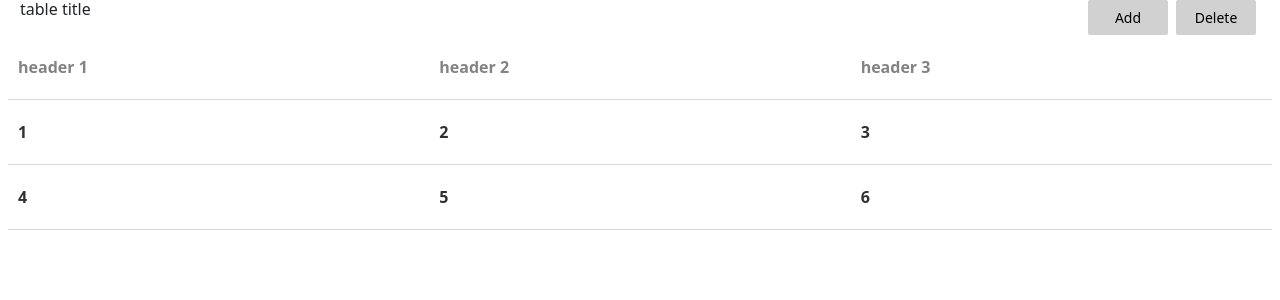
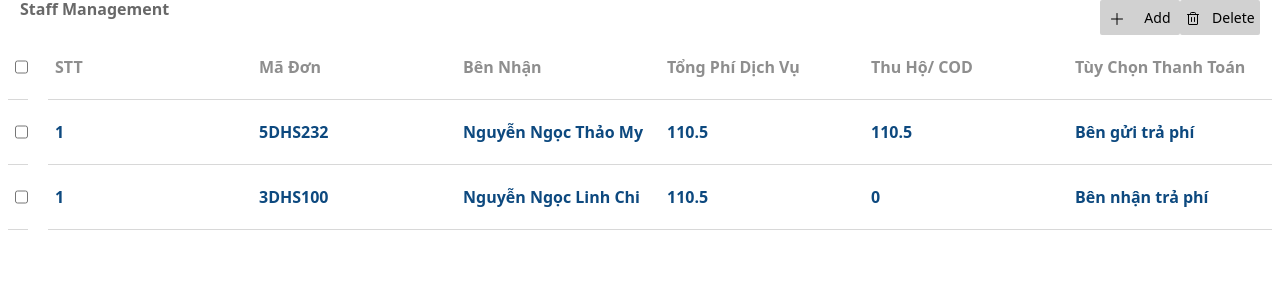
Before and after one commit to jaysonguyen/Web-Ecommerce-Delivery, a React (Create React App) app: page / in a window 1280 px wide. Shown: the top 300 px of the page. Built offline with nearby package versions, Linux system fonts and the light colour scheme.

Commit message:
add style

```diff
--- a/package.json
+++ b/package.json
@@ -7,6 +7,7 @@
     "@testing-library/jest-dom": "^5.17.0",
     "@testing-library/react": "^13.4.0",
     "@testing-library/user-event": "^13.5.0",
+    "phosphor-react": "^1.4.1",
     "prettier": "^3.0.3",
     "react": "^18.2.0",
     "react-dom": "^18.2.0",
--- a/src/App.jsx
+++ b/src/App.jsx
@@ -2,16 +2,15 @@ import "./App.css";
 import "./assets/css/plugin.css";
 import { BrowserRouter as Router, Routes, Route } from "react-router-dom";
 
-import { MyTable } from "./components/template/table/MyTable/MyTable";
-
 import "https://cdn.jsdelivr.net/npm/bootstrap@5.2.3/dist/js/bootstrap.min.js";
 import "https://cdn.jsdelivr.net/npm/bootstrap@5.2.3/dist/js/bootstrap.bundle.min.js";
+import { StaffScreen } from "./pages/admin/staff/StaffScreen";
 
 function App() {
   return (
     <Router>
       <Routes>
-        <Route path={"/"} element={<MyTable />}></Route>
+        <Route path={"/"} element={<StaffScreen />}></Route>
       </Routes>
     </Router>
   );
--- a/src/assets/css/style.css
+++ b/src/assets/css/style.css
@@ -1,16 +1,22 @@
 :root {
   --primary-color: #4d28d2;
   --primary-dark: #3015be;
-  --text-color-primary: #323030;
-  --text-color-primary-rgba: 50, 48, 48;
+  --text-color-primary: #0D497F;
+  --text-color-primary-rgba: 13, 73, 127;
+  --text-color-second-rgba: 66, 66, 66;
   --border-color: #ccc;
   --tab-color: #424242;
   --text-color-gray: #c8c8c8;
   --text-white: #fff;
 
+  --color-warning: rgb(245, 245, 53);
+  --color-error: rgb(245, 39, 39);
+  --color-success: rgb(41, 147, 0);
+
   --border-radius-3: 3px;
   --border-weight: 600;
   --text-size-12: 12px;
+  --text-size-title: 22px;
 }
 
 * {
--- a/src/components/template/button/MyButton/MyButton.css
+++ b/src/components/template/button/MyButton/MyButton.css
@@ -1,3 +1,3 @@
-.mybutton:hover{
+.mybutton{
 
 }
--- a/src/components/template/button/MyButton/MyButton.js
+++ b/src/components/template/button/MyButton/MyButton.js
@@ -4,7 +4,7 @@ import "./MyButton.css";
 export const MyButton = ({
   text,
   callback,
-  icon = "",
+  icon = <div></div>,
   bgColor = "rgba(179,179,179,0.6)",
   fontColor = "#3d3d3d",
   height = 35,
@@ -31,7 +31,7 @@ export const MyButton = ({
       onMouseLeave={() => setIsHovered(false)}
       onClick={callback}
       style={style}
-      className="mybutton mx-1"
+      className="mybutton d-inline-flex justify-content-around align align-items-center"
     >
       <div>{icon}</div>
       <div>{text}</div>
--- a/src/components/template/table/MyTable/MyTable.css
+++ b/src/components/template/table/MyTable/MyTable.css
@@ -1,5 +1,11 @@
 .myTable {
     /*width: max-content;*/
+}
+
+.myTable h3{
+    text-transform: capitalize;
+    font-weight: bolder;
+    color: rgba(var(--text-color-second-rgba), 0.8);
 }
 
 .my_table_wrapper {
@@ -11,25 +17,33 @@
     /*margin-bottom: 5px;*/
 }
 
+.my_table_cell.checkbox {
+    width: 20px;
+}
+
 .my_table_cell {
     background-color: #ffffff;
-    padding: 20px 10px;
+    padding: 20px 7px;
     border-bottom: 1px solid rgba(61, 61, 61, 0.2);
     /*border: 1px solid rgba(61, 61, 61, 0.2);*/
 }
 
 .my_table_cell .main_content{
-    color: ;
+    color: rgba(var(--text-color-primary-rgba));
 }
 
 .my_table_cell .sub_content{
-
+    color: rgba(var(--text-color-second-rgba));
+    font-size: var(--text-size-title);
 }
 
+.table_header {
+    font-weight: bold;
+    text-transform: capitalize;
+}
 
-.table_header {
-    color: rgba(var(--text-color-primary-rgba), 0.6);
-    font-weight: bold;
+.table_header .my_table_cell .main_content{
+    color: rgba(var(--text-color-second-rgba), 0.6);
 }
 
 .my_table_cell {
--- a/src/components/template/table/MyTable/MyTable.js
+++ b/src/components/template/table/MyTable/MyTable.js
@@ -1,9 +1,9 @@
 import React from "react";
-import { MyButton } from "../../button/MyButton/MyButton";
 import "./MyTable.css";
 import { MyTableRow } from "./MyTableRow";
 
 export const MyTable = ({
+  list = [],
   headerAction,
   showCheckBox = false,
   select,
@@ -11,24 +11,11 @@ export const MyTable = ({
   columns,
   callback,
   title,
-  rowHeight = 50,
+  rowHeight = 45,
 }) => {
-  var myHeaderAction = (
-    <div>
-      <MyButton text="Add" />
-      <MyButton text="Delete" />
-    </div>
-  );
-  var myTitle = "table title";
+  const headers = list.length > 0 ? Object.keys(list[0]) : [];
 
-  let items = [
-    { "header 1": "1", "header 2": "2", "header 3": "3" },
-    { "header 1": "4", "header 2": "5", "header 3": "6" },
-  ];
-
-  const headers = Object.keys(items[0]);
-
-  if (items.length === 0) {
+  if (list.length === 0) {
     return <p>No data to display.</p>; // Render a message when the list is empty
   }
 
@@ -36,9 +23,9 @@ export const MyTable = ({
     <div className="myTable">
       <div className="row mx-2">
         <div className="col">
-          <h3>{myTitle}</h3>
+          <h3>{title}</h3>
         </div>
-        <div className="col text-end">{myHeaderAction}</div>
+        <div className="col text-end">{headerAction}</div>
       </div>
       <div className="my_table_wrapper">
         <MyTableRow
@@ -46,7 +33,7 @@ export const MyTable = ({
           data={headers}
           isHeader={true}
         />
-        {items.map((e, index) => (
+        {list.map((e, index) => (
           <MyTableRow showCheckBox={showCheckBox} key={index} data={e} />
         ))}
       </div>
--- a/src/components/template/table/MyTable/MyTableCell.js
+++ b/src/components/template/table/MyTable/MyTableCell.js
@@ -4,7 +4,7 @@ import "./MyTable.css";
 export const MyTableCell = ({ data, subData = "" }) => {
   return (
     <div className="my_table_cell col">
-      <div className="col">
+      <div className="col d-flex flex-column">
         <div className="main_content">{data}</div>
         <div className="sub_content">{subData}</div>
       </div>
--- a/src/components/template/table/MyTable/MyTableRow.js
+++ b/src/components/template/table/MyTable/MyTableRow.js
@@ -13,8 +13,8 @@ export const MyTableRow = ({
     : "my_table_row row";
 
   let checkBoxClassName = showCheckBox
-    ? "my_table_cell col-1"
-    : `my_table_cell col-1 d-none`;
+    ? "my_table_cell col-1 checkbox"
+    : `my_table_cell col-1 checkbox d-none`;
 
   let rowStyle = {
     height: rowHeight,
--- /dev/null
+++ b/src/pages/admin/staff/StaffScreen.js
@@ -0,0 +1,44 @@
+import React from "react";
+import { MyTable } from "../../../components/template/table/MyTable/MyTable";
+import { MyButton } from "../../../components/template/button/MyButton/MyButton";
+import { Plus, Trash } from "phosphor-react";
+
+export const StaffScreen = () => {
+  let items = [
+    {
+      STT: "1",
+      "Mã đơn": "5DHS232",
+      "Bên nhận": "Nguyễn Ngọc Thảo My",
+      "Tổng phí dịch vụ": 110.5,
+      "Thu hộ/ COD": 110.5,
+      "Tùy chọn thanh toán": "Bên gửi trả phí",
+    },
+    {
+      STT: "1",
+      "Mã đơn": "3DHS100",
+      "Bên nhận": "Nguyễn Ngọc Linh Chi",
+      "Tổng phí dịch vụ": 110.5,
+      "Thu hộ/ COD": 0,
+      "Tùy chọn thanh toán": "Bên nhận trả phí",
+    },
+  ];
+
+  let myHeaderAction = (
+    <div>
+      <MyButton text="Add" icon={<Plus size={16} />} />
+      <MyButton text="Delete" icon={<Trash size={16} />} />
+    </div>
+  );
+  let myTitle = "Staff Management";
+
+  return (
+    <div className="">
+      <MyTable
+        list={items}
+        headerAction={myHeaderAction}
+        title={myTitle}
+        showCheckBox={true}
+      />
+    </div>
+  );
+};
```
Also changed, not shown: 1 other file (tests, documents, lock files or other folders).
